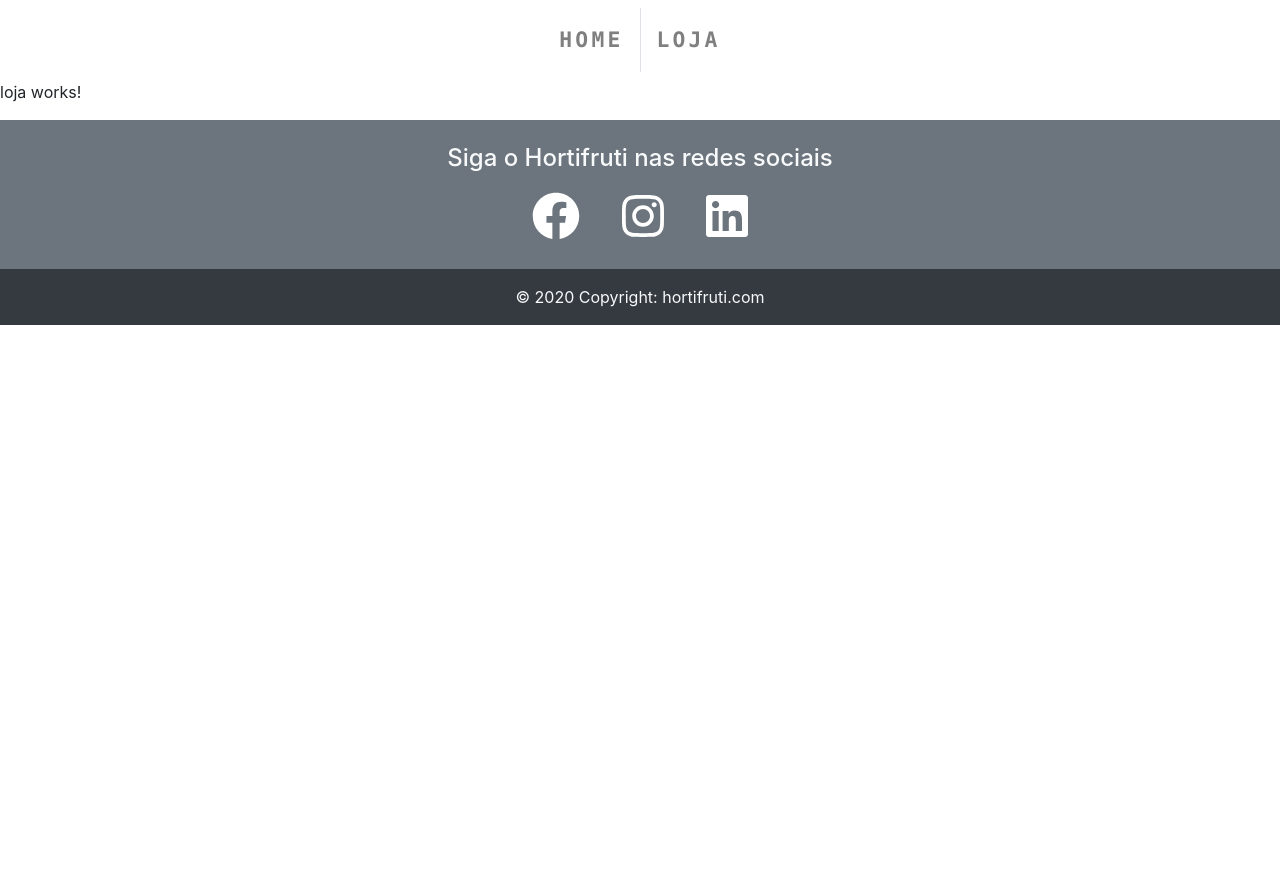
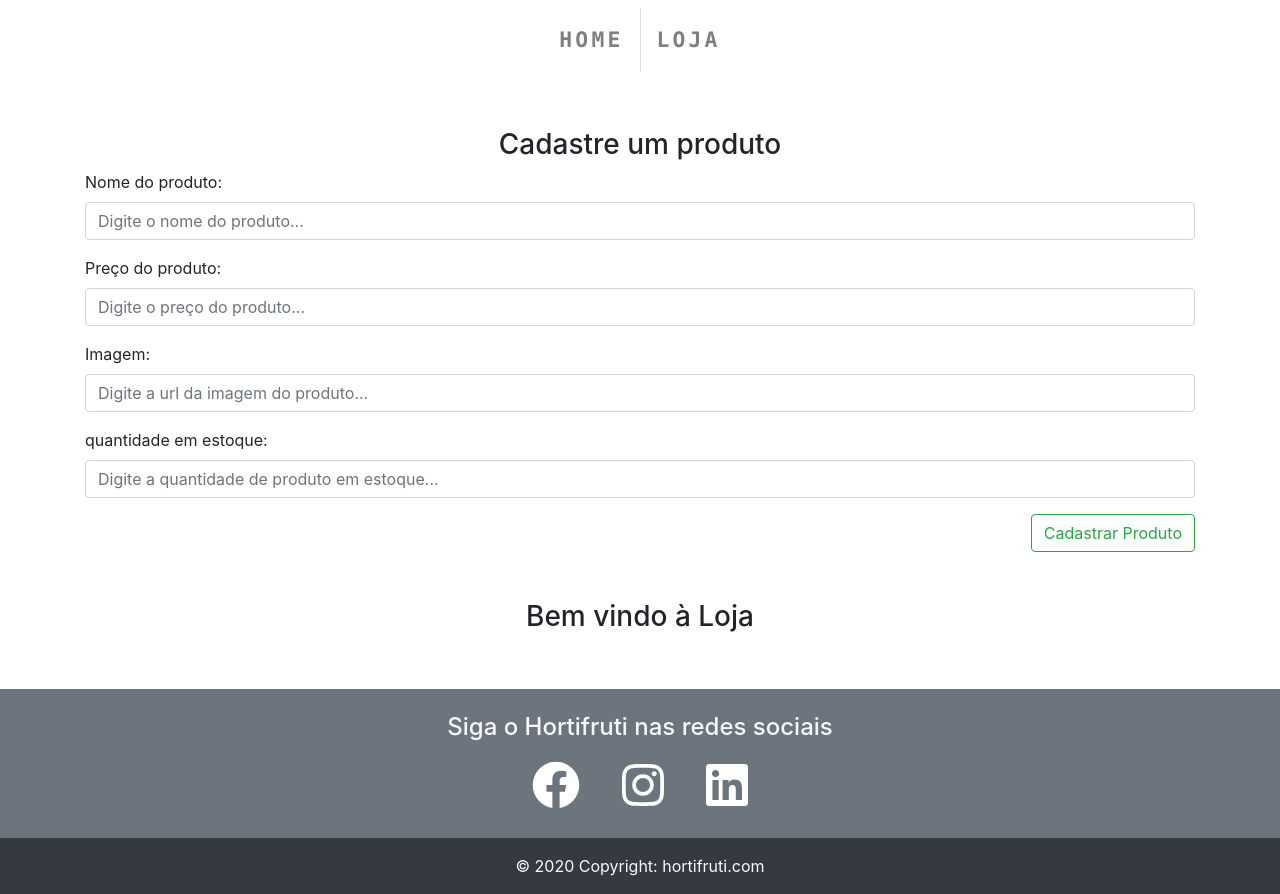
Before and after one commit to biel42/hortifruti, an Angular app in the folder hortifruti/: page /loja in a window 1280 px wide. Before the commit the page ends 800 px from the top, so only its background shows below. Built offline with nearby package versions, Linux system fonts and the light colour scheme.

Commit message:
implementing loja component

```diff
--- a/hortifruti/src/app/loja/loja.component.html
+++ b/hortifruti/src/app/loja/loja.component.html
@@ -1 +1,44 @@
-<p>loja works!</p>
+<div class="container">
+    <div class="row mt-5">
+        <div class="col-md-12">
+            <h3 class="text-center">Cadastre um produto</h3>
+        </div>
+    </div>
+    <div class="mb-5">
+        <div class="form-group">
+            <label for="nomeProduto">Nome do produto:</label>
+            <input type="text" class="form-control" id="nomeProduto" placeholder="Digite o nome do produto...">
+        </div>
+
+        <div class="form-group">
+            <label for="precoProduto">Preço do produto:</label>
+            <input type="number" class="form-control" id="precoProduto" placeholder="Digite o preço do produto...">
+        </div>
+        <div class="form-group">
+            <label for="imagemProduto">Imagem:</label>
+            <input type="text" class="form-control" id="imagemProduto"
+                placeholder="Digite a url da imagem do produto...">
+        </div>
+        <div class="form-group">
+            <label for="quantidadeProduto">quantidade em estoque:</label>
+            <input type="number" class="form-control" id="quantidadeProduto"
+                placeholder="Digite a quantidade de produto em estoque...">
+        </div>
+        <div class="row">
+            <div class="col-md-12 d-flex justify-content-end">
+                <button type="button" class="btn btn-outline-success">Cadastrar Produto</button>
+            </div>
+        </div>
+
+    </div>
+
+    <div class="row mb-5">
+        <div class="col-md-12">
+            <h3 class="text-center">Bem vindo à Loja</h3>
+        </div>
+
+
+
+    </div>
+
+</div>
```
